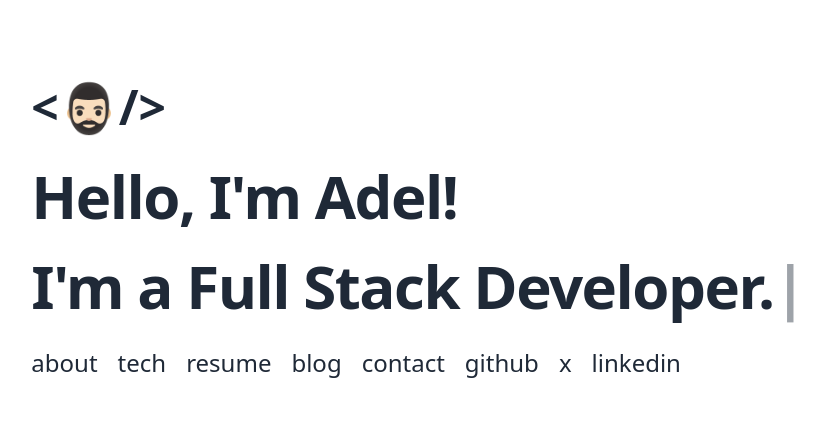
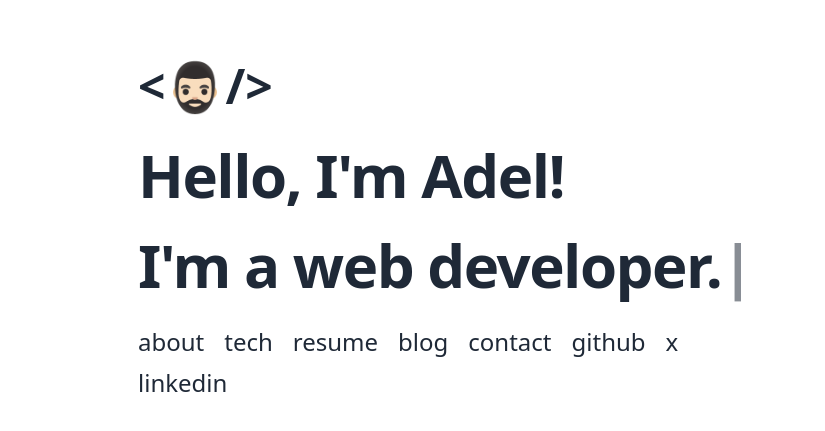
Before and after one commit to adelrodriguez/adel.do, an Astro site: page / in a window 1280 px wide. Shown: the part 165-596 px from the top of the page, without its empty margins (182-1007 px from the left). Built offline with nearby package versions, Linux system fonts and the light colour scheme; Astro itself is replaced by a stand-in of ours.

Commit message:
style: change layout width

```diff
--- a/src/layouts/Layout.astro
+++ b/src/layouts/Layout.astro
@@ -1,6 +1,6 @@
 ---
-import Typing from "@/components/Typing.astro"
-import { ViewTransitions, slide } from "astro:transitions"
+import Typing from '@/components/Typing.astro'
+import { ViewTransitions, slide } from 'astro:transitions'
 
 type Props = {
   title: string
@@ -10,12 +10,12 @@ type Props = {
 
 const { title, hasFooter, description } = Astro.props
 const footerMessages = [
-  "likes design",
-  "wants your podcast suggestions",
-  "lives in the Dominican Republic",
-  "loves pepperoni pizza",
-  "is a Star Wars fan",
-  "wants you to have a great day",
+  'likes design',
+  'wants your podcast suggestions',
+  'lives in the Dominican Republic',
+  'loves pepperoni pizza',
+  'is a Star Wars fan',
+  'wants you to have a great day',
 ]
 ---
 
@@ -32,16 +32,11 @@ const footerMessages = [
     <title>{title}</title>
     <ViewTransitions />
     <meta name="description" content={description} />
-    <script
-      defer
-      data-domain="adel.do"
-      src="https://plausible.io/js/script.js"
-      is:inline></script>
+    <script defer data-domain="adel.do" src="https://plausible.io/js/script.js" is:inline></script>
   </head>
   <body class="text-gray-800 flex flex-col min-h-screen">
     <main
-      class="mx-auto w-11/12 md:w-9/12 lg:w-8/12 flex-1 flex flex-col justify-center items-center"
-      transition:animate={slide({ duration: "0.5" })}
+      class="mx-auto w-11/12 md:w-10/12 lg:w-3/4 xl:w-1/2 flex-1 flex flex-col justify-center items-center"
     >
       <slot />
     </main>
--- a/src/pages/index.astro
+++ b/src/pages/index.astro
@@ -12,9 +12,8 @@ import NavLink from '@/components/NavLink.astro'
 
 const intro = [
   'a Software Engineer.',
-  'a Full Stack Developer.',
-  'a problem solver.',
-  'an awesome teammate.',
+  'a web developer.',
+  'an indiehacker.',
   'constantly learning.',
   'happy to meet you!',
 ]
@@ -67,12 +66,10 @@ const links = [
       </div>
       <div class="mb-4 text-4xl tracking-tight md:text-6xl">
         <h1 class="leading-normal md:leading-normal">Hello, I'm Adel!</h1>
-        <div class="h-32 md:h-48 xl:h-auto">
-          <h2 class="leading-normal md:leading-normal">
-            I'm
-            <Typing id="hello" messages={intro} />
-          </h2>
-        </div>
+        <h2 class="leading-normal md:leading-normal">
+          I'm
+          <Typing id="hello" messages={intro} />
+        </h2>
       </div>
       <nav class="font-light w-full">
         {
```
